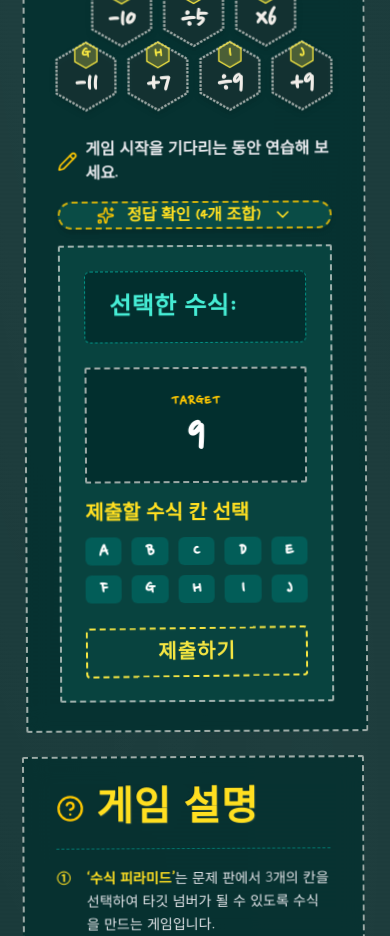
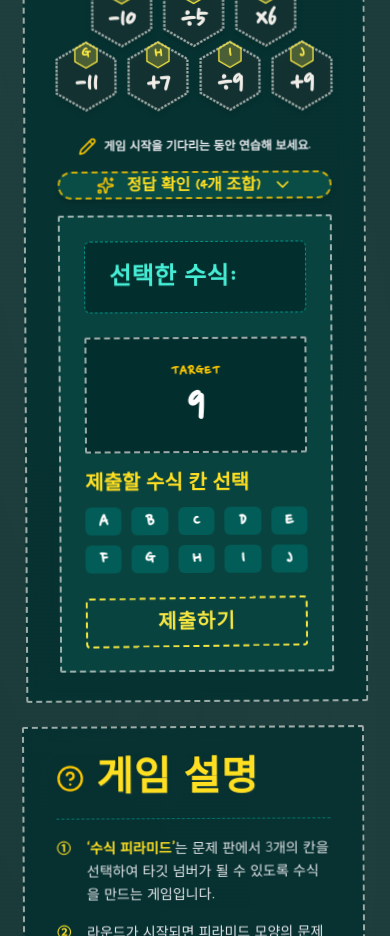
Before and after one commit to rlawlsdnjs78-infinity/infinitymath, a Next.js app: page /formula-pyramid in a window 390 px wide. Shown: the part 1060-1996 px from the top of the page. Built offline with nearby package versions, Linux system fonts and the light colour scheme.

Commit message:
fix: apply whitespace-nowrap and responsive font sizing to practice hint text to prevent tablet line breaks

```diff
--- a/src/app/formula-pyramid/page.tsx
+++ b/src/app/formula-pyramid/page.tsx
@@ -471,11 +471,11 @@ export default function FormulaPyramidPage() {
                   {/* [우측] 연습 설명글 & 정답확인 버튼 & absolute 펼침 창 */}
                   <div className="relative flex-1 w-full flex flex-col items-center xl:items-stretch gap-4">
                     <div
-                      className="flex items-center gap-2 text-base sm:text-lg text-gray-200 font-semibold justify-center xl:justify-start"
-                      style={{ fontFamily: "var(--font-chalk)" }}
+                      className="flex items-center gap-2 text-xs sm:text-sm md:text-base xl:text-lg text-gray-200 font-semibold justify-center xl:justify-start whitespace-nowrap"
+                      style={{ fontFamily: "var(--font-chalk)", wordBreak: "keep-all" }}
                     >
-                      <Pencil size={20} className="text-yellow-400 flex-shrink-0" />
-                      <span>게임 시작을 기다리는 동안 연습해 보세요.</span>
+                      <Pencil size={18} className="text-yellow-400 flex-shrink-0" />
+                      <span className="whitespace-nowrap">게임 시작을 기다리는 동안 연습해 보세요.</span>
                     </div>
 
                     {/* '정답 확인' 버튼 - 이전 디자인 그대로 복구 */}
```
